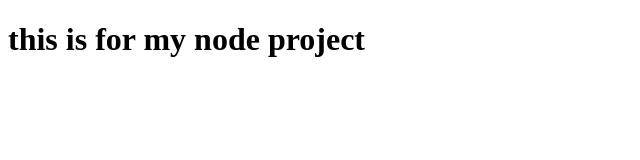
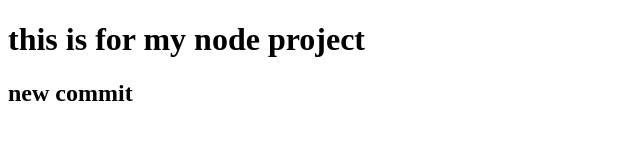
Before and after one commit to tanjiljishad/node-test1, a plain HTML site: page index.html in a window 1280 px wide. Shown: the whole page, without its empty margins (0-640 px from the left). Drawn offline with Linux system fonts and the light colour scheme.

Commit message:
fourth commit

```diff
--- a/index.html
+++ b/index.html
@@ -9,6 +9,11 @@
     <header>
         <h1>this is for my node project</h1>
     </header>
+    <section>
+        <h1>
+            new commit
+        </h1>
+    </section>
 
 </body>
 </html>
```
